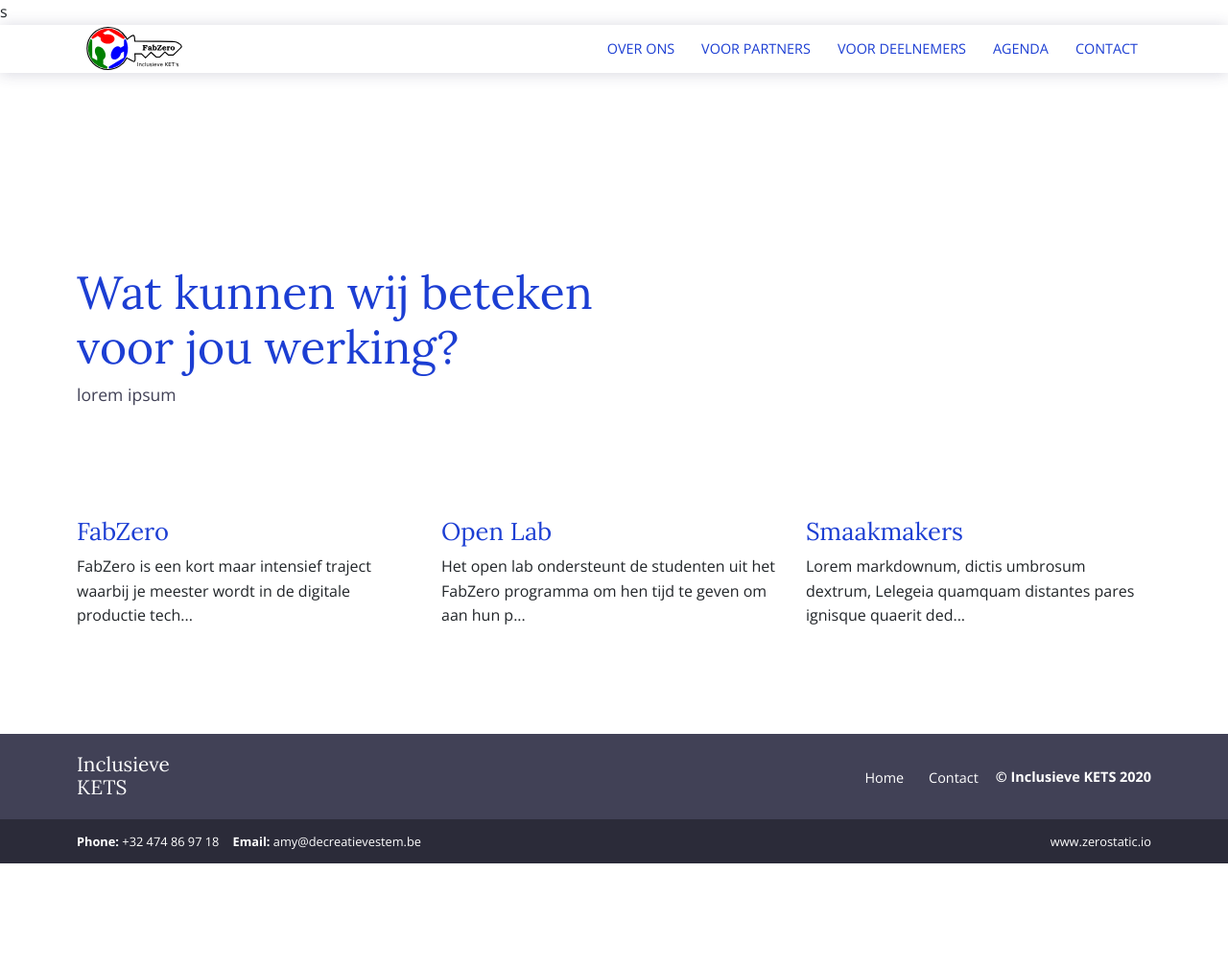
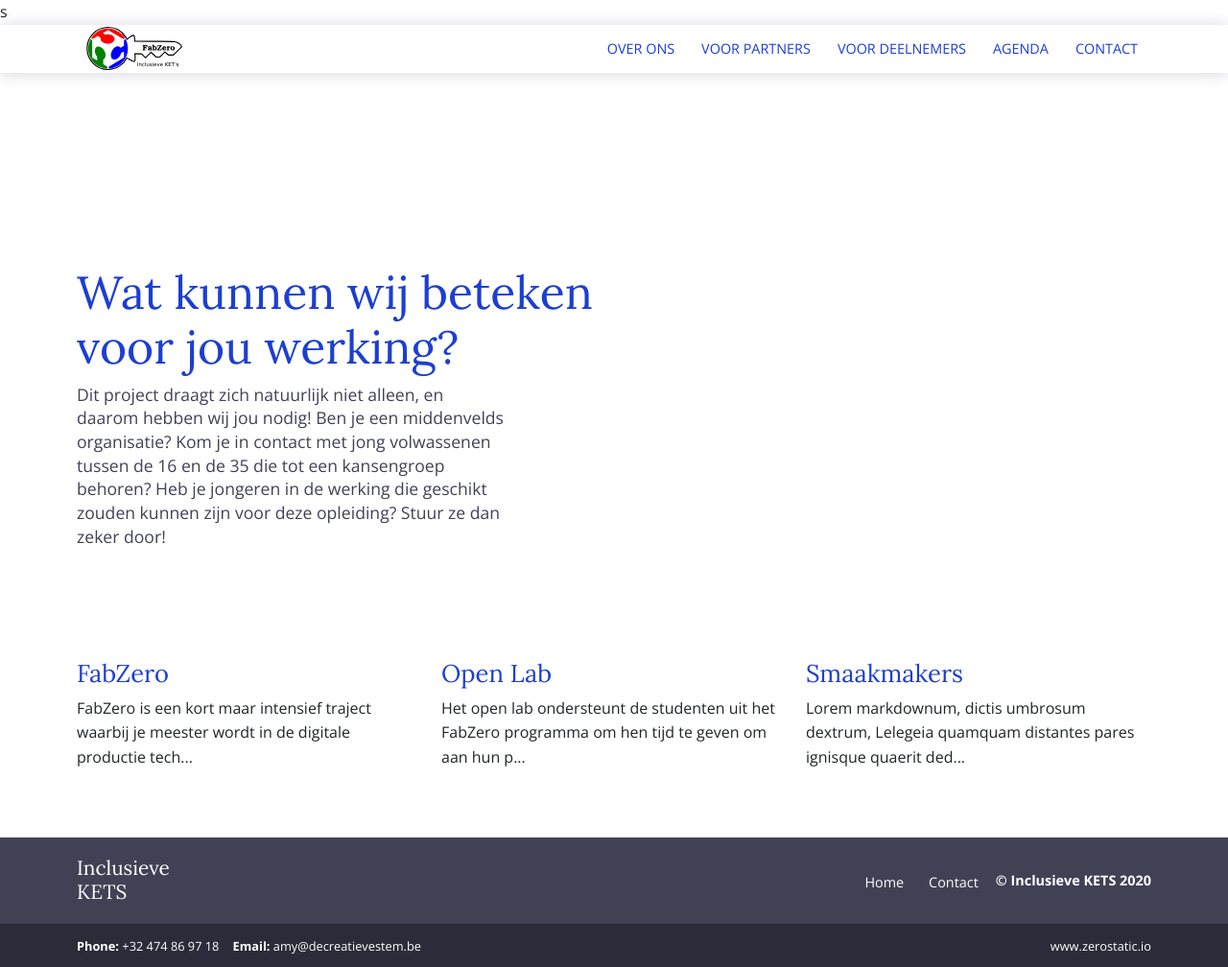
Before and after one commit to IngegnoMakerSpace/inclusievekets, a Jekyll site: the page built from services.html, in a window 1280 px wide. Shown: the whole page at 96% size. Built offline with Jekyll 4.4.1, drawn with Linux system fonts in a browser that asks for light colours; before the commit the page ends 900 px from its top, so only the background shows below that.

```diff
--- a/_includes/main-menu.html
+++ b/_includes/main-menu.html
@@ -3,7 +3,7 @@
     <li><a href="{{site.baseurl}}/team/" class="{% if page.url contains 'team' %}current{% endif %}">Over ons</a></li>
     <li><a href="{{site.baseurl}}/services/" class="{% if page.url contains 'services' %}current{% endif %}">Voor partners</a></li>
     <li><a href="{{site.baseurl}}/testimonials/" class="{% if page.url contains 'testimonials' %}current{% endif %}">Voor deelnemers</a></li>
-      <li><a href="{{site.baseurl}}/contact/" class="{% if page.url contains 'contact' %}current{% endif %}">Agenda</a></li>
+      <li><a href="{{site.baseurl}}/kalender/" class="{% if page.url contains 'kalendert' %}current{% endif %}">Agenda</a></li>
     <li><a href="{{site.baseurl}}/contact/" class="{% if page.url contains 'contact' %}current{% endif %}">Contact</a></li>
   </ul>
 </div>
--- a/services.html
+++ b/services.html
@@ -10,12 +10,13 @@
       <div class="col-12">
         <h1>Wat kunnen wij beteken voor jou werking?</h1>
         <p>
-          lorem ipsum
+          Dit project draagt zich natuurlijk niet alleen, en daarom hebben wij jou nodig! Ben je een middenvelds organisatie? Kom je in contact met jong volwassenen tussen de 16 en de 35 die tot een kansengroep behoren? Heb je jongeren in de werking die geschikt zouden kunnen zijn voor deze opleiding? Stuur ze dan zeker door!
         </p>
       </div>
     </div>
   </div>
 </div>
+
 
 
 <div class="container pb-6">
--- a/team.html
+++ b/team.html
@@ -16,8 +16,8 @@
             Een fab lab (afkorting van het Engelse fabrication laboratory), is een coöperatieve werkplaats waar uitvinders en ontwikkelaars gebruik kunnen maken van een collectieve infrastructuur. Hier staan onder meer computers, 3D-printers, lasersnijders en frezen.
           </p>
 
-          <div column-width: auto;
->
+
+
           <p>Om de naam fab lab te mogen dragen, moet deze werkplaats voldoen aan het Fab Lab Charter. Het is gebruikelijk op ontwikkelde producten geen patenten te nemen omdat het verdedigen van een patent dat in een Fab Lab is ontwikkeld vrij moeilijk is (er zijn meer dan 1500 labs wereldwijd; hun output te monitoren is onmogelijk voor een Fab Lab uitvinder) en omdat Fab Labs in de geest van open source werken.</p>
 
 <p>Bij veel fab labs zoals onder andere bij De Creatieve STEM worden ook opleidingen in de vorm van cursussen en workshops gekoppeld aan de digitale werkplaats. Hierdoor ontstaan langzaamaan totaalconcepten waarin het complete traject van leren, maken, verspreiden en presenteren in de fab labs terug te vinden is.
```
Also changed, not shown: kalender.html (added, +22 -0 lines), assets/images/test/undraw_businesswoman_pc13.svg (added).
